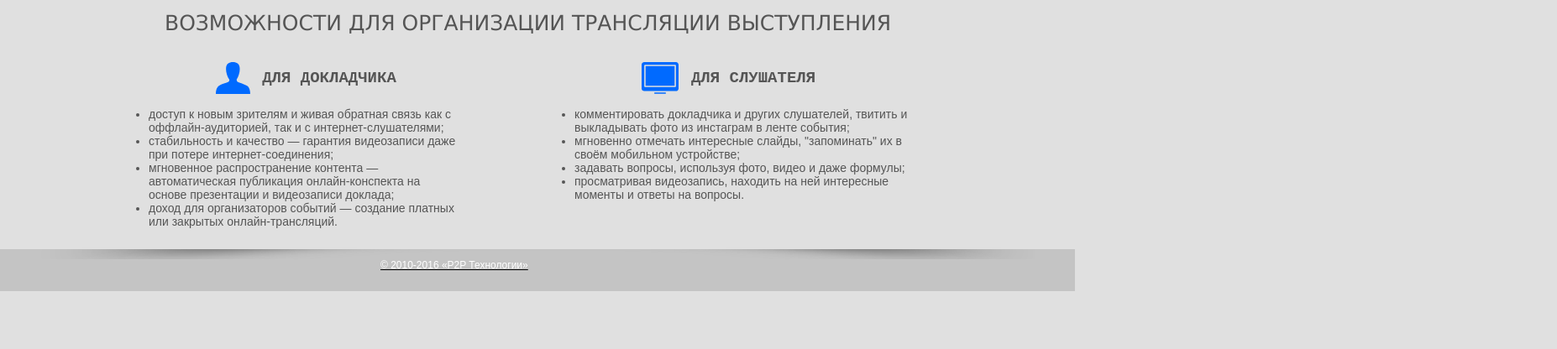
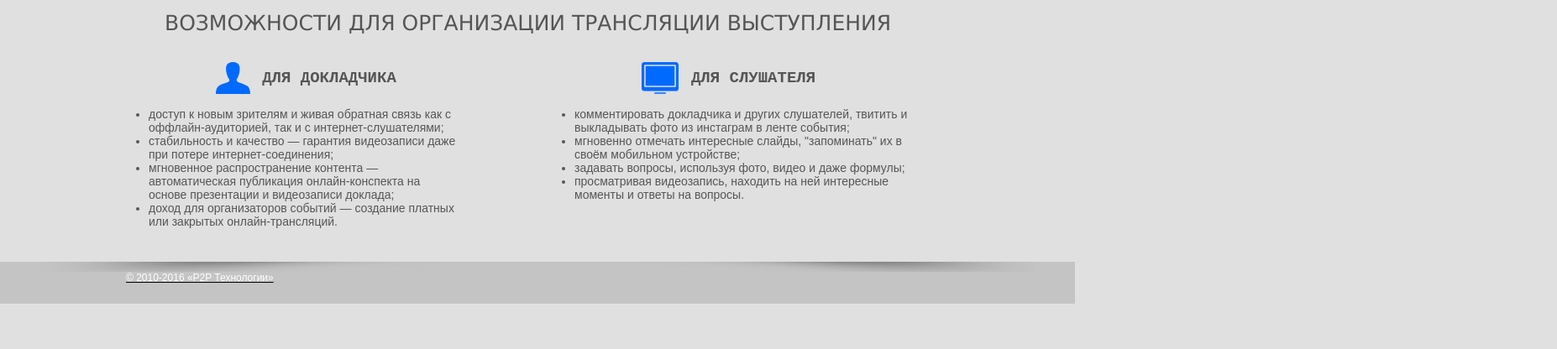
Before and after one commit to AlexLSB/hyb, a plain HTML site: page index1.html in a window 1280 px wide. Shown: the part 613-1029 px from the top of the page at 84% size, 1854 px wide, since content can reach past the window. After the commit the page ends 975 px from the top, so only its background shows below. Drawn offline with Linux system fonts and the light colour scheme.

Commit message:
fixed sticky footer

```diff
--- a/css/style.css
+++ b/css/style.css
@@ -97,12 +97,20 @@ transition:all .4s ease 0s;
 display:block;
 }
 
+.ssilki a,.b {
+color:#1C6DAC;
+text-decoration:none;
+}
+
+
+
 .content {
-background:#E0E0E0;
-float:right;
-margin-top:18px;
-width:980px;
-height:760px;
+background: #E0E0E0 none repeat scroll 0% 0%;
+float: right;
+margin-top: 18px;
+width: 980px;
+min-height: 100%;
+margin-bottom: 80px;
 }
 
 .nout {
@@ -170,12 +178,11 @@ width:165px;
 
 .readme {
 background: #E0E0E0 none repeat scroll 0% 0%;
-    height: 400px;
     width: 1020px;
 text-align: center;
 letter-spacing: 0px;
 display: inline-block;
-    margin-bottom:10px;
+margin-bottom: 10px;
 }
 
 .readme span {
@@ -189,10 +196,9 @@ width:165px;
 
 
 .l {
-display:inline-block;
-position:relative;
-height:60px;
-width:980px;
+display: inline-block;
+position: relative;
+width: 980px;
 }
 
 .l ul {
@@ -222,10 +228,9 @@ width:980px;
 }
 
 .col1 {
-width:460px;
-height:188px;
-position:relative;
-float:left;
+width: 460px;
+position: relative;
+float: left;
 }
 
 .col1 ul {
@@ -234,12 +239,10 @@ float:left;
 }
 
 .col2 {
-float:left;
-width:460px;
-height:156px;
-text-align:0;
-position:relative;
-margin:0;
+float: left;
+width: 460px;
+position: relative;
+margin: 0px;
 }
 
 .col2 ul {
@@ -251,7 +254,6 @@ margin:0;
 .col2 svg {
 margin: 12px 11px 0px 15px;
 width: 44px;
-    /* margin: 0px; */
 }
 
 
@@ -272,13 +274,12 @@ color:#1C6DAC;
 }
 
 .cop {
-    display: block;
 background-color: rgba(85, 85, 85, 0.2);
+width: 100%;
+position: absolute;
+bottom: 0px;
+left: 0px;
 height: 50px;
-    position: absolute;
-    left: 0px;
-    bottom: -43px;
-    width: 100%;
 }
 
 .footer_shadow {
@@ -290,20 +291,15 @@ position:relative;
 margin:0 auto;
 }
 
-.col {
+.col_wrapper{
+width:980px;
+margin:0 auto;
+}
+
+.col_wrapper a {
 color:#FFF;
-padding-left:453px;
 font:12px/1.3em Arial,"ｍｓ ｐゴシック","ms pgothic",돋움,dotum,helvetica,sans-serif;
 display:block;
 text-decoration-color:#000;
-width:1401px;
 height:15px;
-margin:0 auto;
 }
-
-
-
-.ssilki a,.b {
-color:#1C6DAC;
-text-decoration:none;
-}
--- a/index1.html
+++ b/index1.html
@@ -63,10 +63,14 @@
                     </div>
                 </div>
             </div>
+        </div>
+        <div class="cop"><!--Подвал сайта-->
+            <div class="footer_shadow"></div>
+            <div class="col_wrapper">
+                <a dir="ltr" href="http://www.youtube.com/watch?v=dQw4w9WgXcQ&list=RDdQw4w9WgXcQ"  target="_self">© 2010-2016&nbsp;«P2P Технологии»</a>
+            </div>
+        </div>
      </div>
-    <div class="cop"><!--Подвал сайта-->
-        <div class="footer_shadow"></div>
-        <a class="col" dir="ltr" href="http://www.youtube.com/watch?v=dQw4w9WgXcQ&list=RDdQw4w9WgXcQ"  target="_self">© 2010-2016&nbsp;«P2P Технологии»</a>
-    </div>
+
 </body>
 </html>
```
Lines whose indentation alone changed are shown as unchanged.
